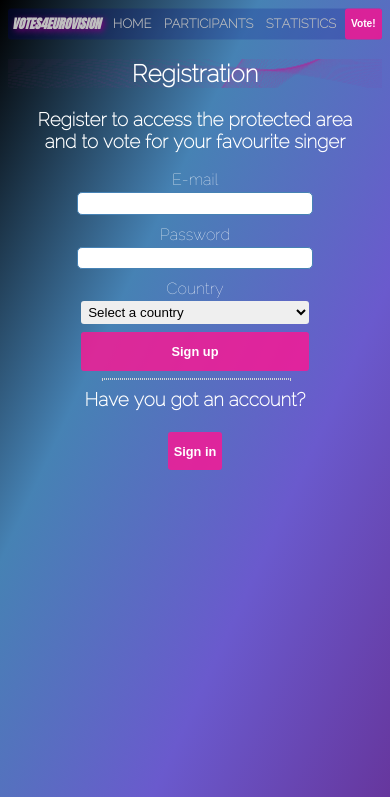
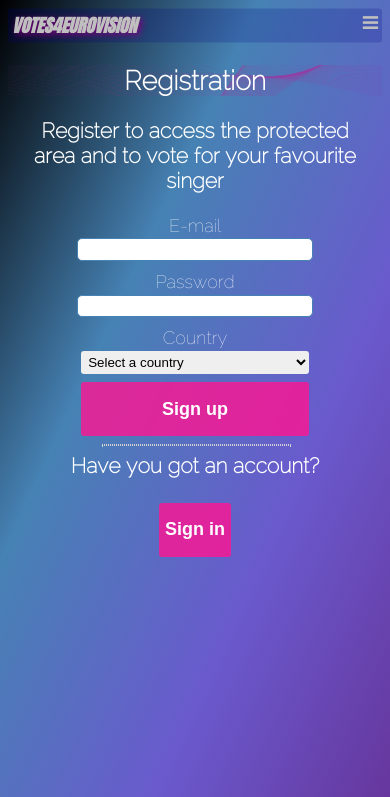
Before and after one commit to francescomarins/WMT-Webpage, a PHP site: page /registration.php in a window 390 px wide. Shown: the top 797 px of the page. Run offline with PHP 8.4, Linux system fonts and the light colour scheme; data that the repository does not hold is empty.

Commit message:
menu responsive

```diff
--- a/javascript.js
+++ b/javascript.js
@@ -9,6 +9,15 @@ function exists(input) {
     }
   }
   return atLeastOneChar;
+}
+
+function showMenu() {
+  var x = document.getElementById("menu");
+  if (x.className === "menu") {
+    x.className += " responsive";
+  } else {
+    x.className = "menu";
+  }
 }
 
 function check_login() {
--- a/mycss.css
+++ b/mycss.css
@@ -40,7 +40,7 @@ body {
   display: none;
 }
 
-nav {
+.menu {
   z-index: 999;
   background: rgb(0,0,128, 0.2);
   border-radius: 3px;
@@ -51,20 +51,25 @@ nav {
   display: flex;
   justify-content: space-between;
 }
-nav a {
+
+.menu a {
   color: rgb(191, 191, 191);
   font-weight: bold;
+  padding: 1%;
+  text-align: center;
   text-transform: uppercase;
   text-decoration: none;
-  padding: 1%;
 }
-nav a:hover {
+.menu .icon {
+  display: none;
+}
+.menu a:hover {
   color: white;
 }
 a {
   color: white;
 }
-nav a.currentpage {
+.menu a.currentpage {
   color: white;
   font-weight: bolder;
 }
@@ -315,6 +320,30 @@ footer {
 }
 
 @media screen and (max-width: 900px) {
+  .menu.responsive {
+      display:block;
+  }
+
+  .menu a:not(:first-child), .menu button {display: none;}
+
+  .menu a.icon {
+    float: right;
+    display: block;
+    position: absolute;
+    right: 0;
+    top: 0;
+  }
+
+  .menu.responsive a:not(:first-child) {
+    text-align: center;
+  }
+
+  .menu.responsive a.link {
+    float: none;
+    display: block;
+    width: 100%;
+  }
+
   .countries_container {
     width: 90%;
     margin: auto;
@@ -324,11 +353,13 @@ footer {
     width: 90%;
     margin: auto;
   }
+
 }
 
 @media screen and (max-width: 600px) {
-  body { font-size: 16px; }
-  nav, button { font-size: 0.8em; }
+  header h1.logo {
+    font-size: 240%;
+  }
 
   img[id="maneskin"] {
     width: 90vw;
--- a/registration.php
+++ b/registration.php
@@ -6,7 +6,9 @@
   <link rel="icon" href="img/logo2.png" type="image/png" sizes="any">
   <link rel="stylesheet" href="mycss.css" type="text/css">
   <link rel="stylesheet" href="bg.css" type="text/css">
-  <script src="javascript.js"></script>
+  <link rel="stylesheet" href="https://cdnjs.cloudflare.com/ajax/libs/font-awesome/4.7.0/css/font-awesome.min.css">
+    <script src="javascript.js"></script>
+
   <?php
   if($_POST['operation'] == "registration") {
     if(empty(trim($_POST["email"])) || empty(trim($_POST["password"])) || empty($_POST["country"])) {
@@ -31,13 +33,16 @@
 </head>
 <body>
   <a href="#reg-container" class="skip-to-main-content">Skip to main content</a>
-  <nav id="menu">
-    <a class="logo" href="index.php">VOTES4EUROVISION</a>
-    <a href="index.php">Home</a>
-    <a href="partecipants.php">Participants</a>
-    <a href="statistics.php">Statistics</a>
-    <button type="button" name="vote" onclick="document.location='votes.php';">Vote!</button>
-  </nav>
+  <div id="menu" class="menu">
+    <a class="logo" title="Home" href="index.php" class="currentpage">VOTES4EUROVISION</a>
+    <a href="index.php" class="currentpage link">Home</a>
+    <a href="partecipants.php" class="link">Participants</a>
+    <a href="statistics.php" class="link">Statistics</a>
+    <button type="button" class="vote" name="vote" onclick="document.location = 'votes.php';">Vote!</button>
+    <a href="javascript:void(0);" class="icon" onclick="showMenu()">
+      <em class="fa fa-bars"></em>
+    </a>
+  </div>
   <section id="reg-container">
     <header>
       <h1>Registration</h1>
```
Also changed, not shown: index.php (+13 -9 lines), login.php (+11 -8 lines), logout.php (+12 -8 lines), partecipants.php (+14 -8 lines), statistics.php (+13 -8 lines), votes.php (+13 -10 lines). Lines whose indentation alone changed are shown as unchanged.
